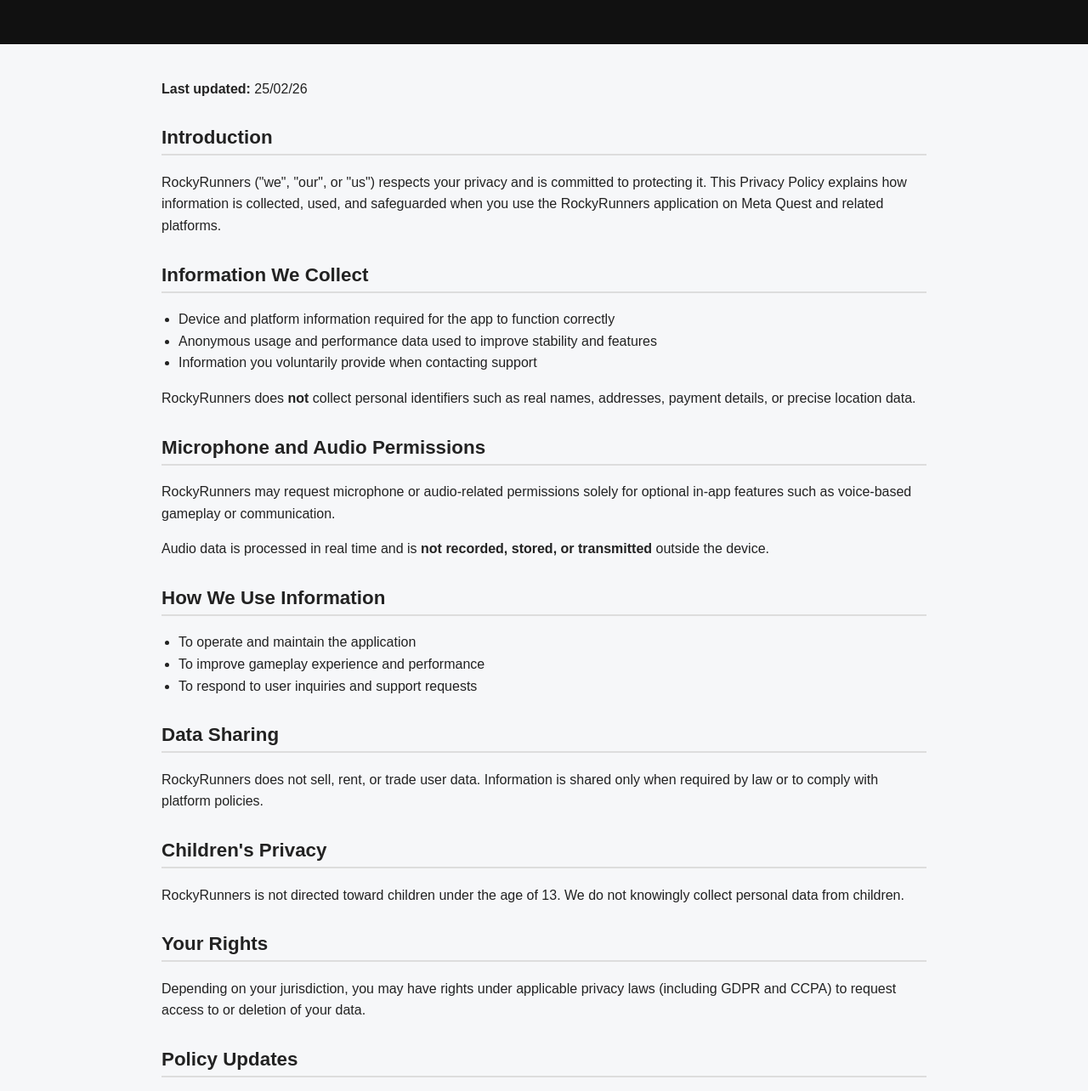
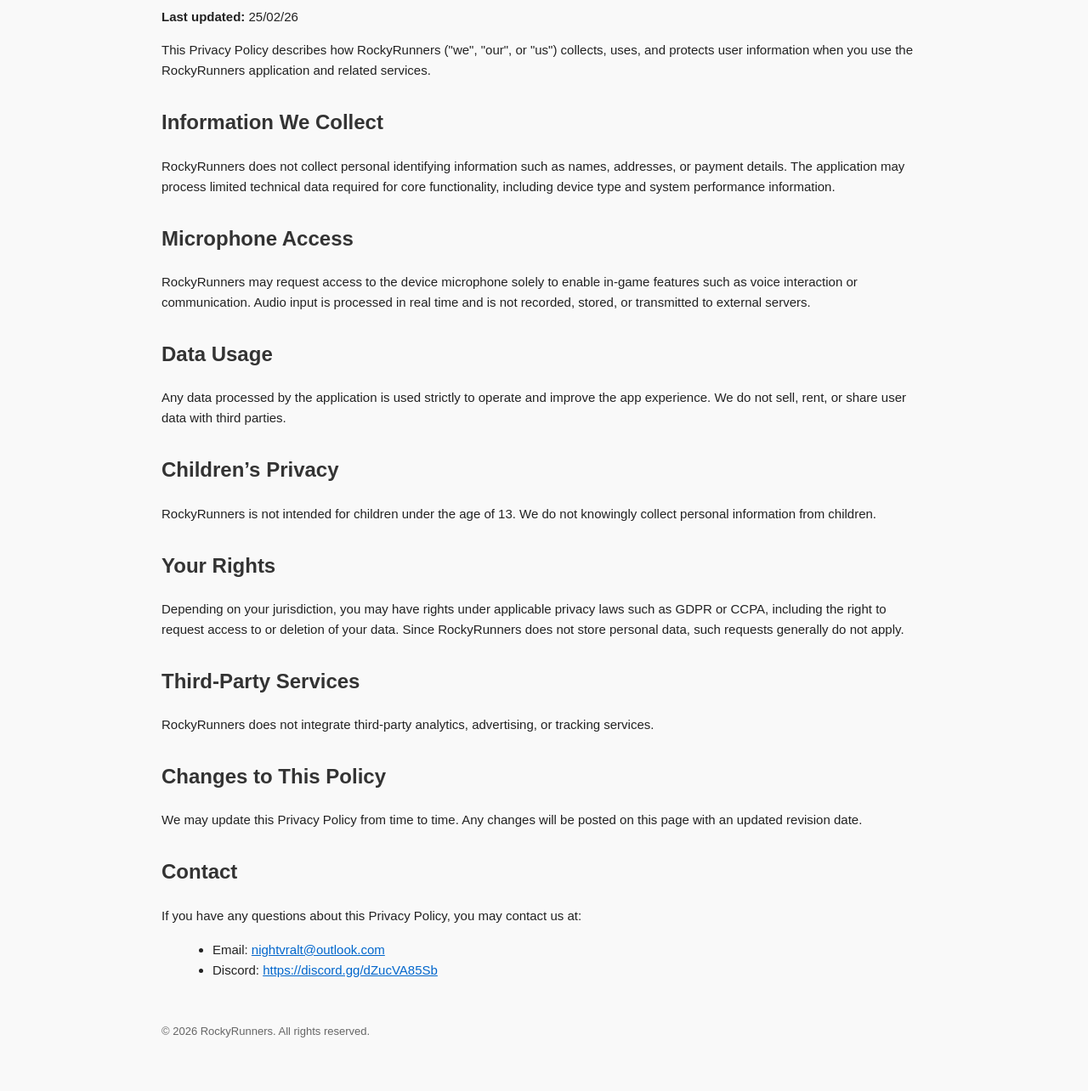
Before and after one commit to NightLLC/rockyrunners-privacy, a plain HTML site: page index.html in a window 1280 px wide. Shown: the part 142-1426 px from the top of the page at 85% size. Drawn offline with Linux system fonts and the light colour scheme; a web font is replaced by a local one.

Commit message:
index.html

```diff
--- a/index.html
+++ b/index.html
@@ -1,175 +1,110 @@
 <!DOCTYPE html>
 <html lang="en">
 <head>
-    <meta charset="UTF-8">
+  <meta charset="UTF-8" />
+  <meta name="viewport" content="width=device-width, initial-scale=1.0" />
   <title>RockyRunners Privacy Policy</title>
-    <meta name="viewport" content="width=device-width, initial-scale=1.0">
 
   <!-- Google Font: Luckiest Boy -->
+  <link rel="preconnect" href="https://fonts.googleapis.com">
+  <link rel="preconnect" href="https://fonts.gstatic.com" crossorigin>
   <link href="https://fonts.googleapis.com/css2?family=Luckiest+Boy&display=swap" rel="stylesheet">
 
   <style>
     body {
       font-family: Arial, Helvetica, sans-serif;
-            background-color: #f6f7f9;
+      background-color: #f9f9f9;
       color: #222;
-            margin: 0;
-            padding: 0;
+      line-height: 1.6;
+      padding: 40px;
+      max-width: 900px;
+      margin: auto;
     }
 
-        header {
-            background: #111;
-            color: #fff;
-            padding: 40px 20px;
-            text-align: center;
-        }
-
-        header h1 {
+    h1 {
       font-family: 'Luckiest Boy', cursive;
-            font-size: 3rem;
-            margin: 0;
-            letter-spacing: 2px;
-        }
-
-        main {
-            max-width: 900px;
-            margin: 40px auto;
-            padding: 0 20px;
-        }
-
-        section {
-            margin-bottom: 32px;
+      font-size: 42px;
+      margin-bottom: 10px;
+      color: #111;
     }
 
     h2 {
-            font-size: 1.4rem;
-            border-bottom: 2px solid #ddd;
-            padding-bottom: 6px;
+      margin-top: 30px;
+      color: #333;
     }
 
     p, li {
-            line-height: 1.6;
+      font-size: 15px;
     }
 
     ul {
-            padding-left: 20px;
+      margin-left: 20px;
     }
 
     footer {
-            text-align: center;
-            padding: 20px;
-            background: #eee;
-            font-size: 0.9rem;
+      margin-top: 50px;
+      font-size: 13px;
+      color: #666;
     }
 
     a {
       color: #0066cc;
-            text-decoration: none;
-        }
-
-        a:hover {
-            text-decoration: underline;
     }
   </style>
 </head>
 <body>
 
-<header>
-    <h1>RockyRunners</h1>
-    <p>Privacy Policy</p>
-</header>
+  <h1>RockyRunners Privacy Policy</h1>
 
-<main>
+  <p><strong>Last updated:</strong> 25/02/26</p>
 
-    <section>
-        <p><strong>Last updated:</strong> 25/02/26</p>
-    </section>
+  <p>
+    This Privacy Policy describes how RockyRunners ("we", "our", or "us") collects, uses, and protects user information when you use the RockyRunners application and related services.
+  </p>
 
-    <section>
-        <h2>Introduction</h2>
+  <h2>Information We Collect</h2>
   <p>
-            RockyRunners ("we", "our", or "us") respects your privacy and is committed to protecting it.
-            This Privacy Policy explains how information is collected, used, and safeguarded when you use
-            the RockyRunners application on Meta Quest and related platforms.
+    RockyRunners does not collect personal identifying information such as names, addresses, or payment details. The application may process limited technical data required for core functionality, including device type and system performance information.
   </p>
-    </section>
 
-    <section>
-        <h2>Information We Collect</h2>
-        <ul>
-            <li>Device and platform information required for the app to function correctly</li>
-            <li>Anonymous usage and performance data used to improve stability and features</li>
-            <li>Information you voluntarily provide when contacting support</li>
-        </ul>
+  <h2>Microphone Access</h2>
   <p>
-            RockyRunners does <strong>not</strong> collect personal identifiers such as real names,
-            addresses, payment details, or precise location data.
+    RockyRunners may request access to the device microphone solely to enable in-game features such as voice interaction or communication. Audio input is processed in real time and is not recorded, stored, or transmitted to external servers.
   </p>
-    </section>
 
-    <section>
-        <h2>Microphone and Audio Permissions</h2>
+  <h2>Data Usage</h2>
   <p>
-            RockyRunners may request microphone or audio-related permissions solely for optional
-            in-app features such as voice-based gameplay or communication.
+    Any data processed by the application is used strictly to operate and improve the app experience. We do not sell, rent, or share user data with third parties.
   </p>
+
+  <h2>Children’s Privacy</h2>
   <p>
-            Audio data is processed in real time and is <strong>not recorded, stored, or transmitted</strong>
-            outside the device.
+    RockyRunners is not intended for children under the age of 13. We do not knowingly collect personal information from children.
   </p>
-    </section>
 
-    <section>
-        <h2>How We Use Information</h2>
-        <ul>
-            <li>To operate and maintain the application</li>
-            <li>To improve gameplay experience and performance</li>
-            <li>To respond to user inquiries and support requests</li>
-        </ul>
-    </section>
-
-    <section>
-        <h2>Data Sharing</h2>
-        <p>
-            RockyRunners does not sell, rent, or trade user data.
-            Information is shared only when required by law or to comply with platform policies.
-        </p>
-    </section>
-
-    <section>
-        <h2>Children's Privacy</h2>
-        <p>
-            RockyRunners is not directed toward children under the age of 13.
-            We do not knowingly collect personal data from children.
-        </p>
-    </section>
-
-    <section>
   <h2>Your Rights</h2>
   <p>
-            Depending on your jurisdiction, you may have rights under applicable privacy laws
-            (including GDPR and CCPA) to request access to or deletion of your data.
+    Depending on your jurisdiction, you may have rights under applicable privacy laws such as GDPR or CCPA, including the right to request access to or deletion of your data. Since RockyRunners does not store personal data, such requests generally do not apply.
   </p>
-    </section>
 
-    <section>
-        <h2>Policy Updates</h2>
+  <h2>Third-Party Services</h2>
   <p>
-            This Privacy Policy may be updated from time to time.
-            Changes will be reflected on this page with an updated revision date.
+    RockyRunners does not integrate third-party analytics, advertising, or tracking services.
   </p>
-    </section>
 
-    <section>
+  <h2>Changes to This Policy</h2>
+  <p>
+    We may update this Privacy Policy from time to time. Any changes will be posted on this page with an updated revision date.
+  </p>
+
   <h2>Contact</h2>
-        <p>If you have questions about this Privacy Policy, contact us at:</p>
+  <p>
+    If you have any questions about this Privacy Policy, you may contact us at:
+  </p>
   <ul>
     <li>Email: <a href="mailto:nightvralt@outlook.com">nightvralt@outlook.com</a></li>
     <li>Discord: <a href="https://discord.gg/dZucVA85Sb" target="_blank">https://discord.gg/dZucVA85Sb</a></li>
   </ul>
-    </section>
-
-</main>
 
   <footer>
     © 2026 RockyRunners. All rights reserved.
```
Lines whose indentation alone changed are shown as unchanged.
